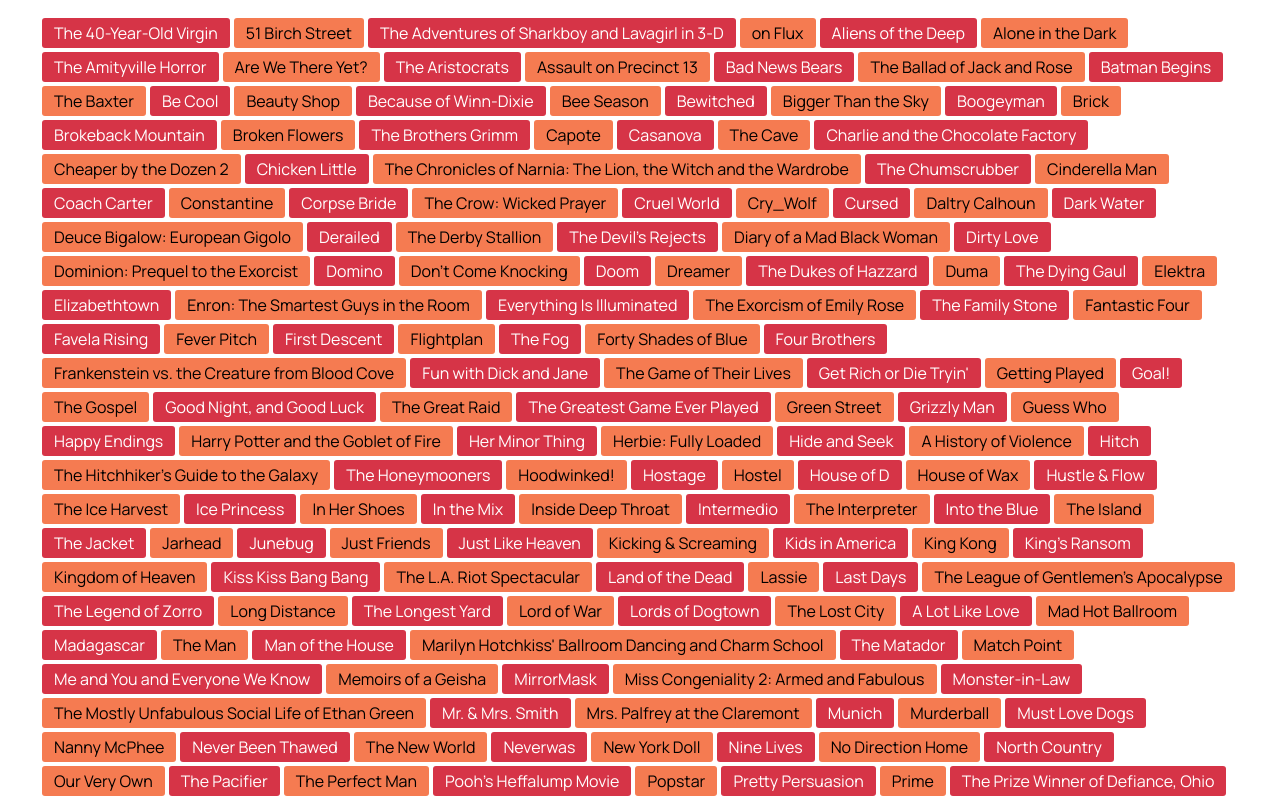
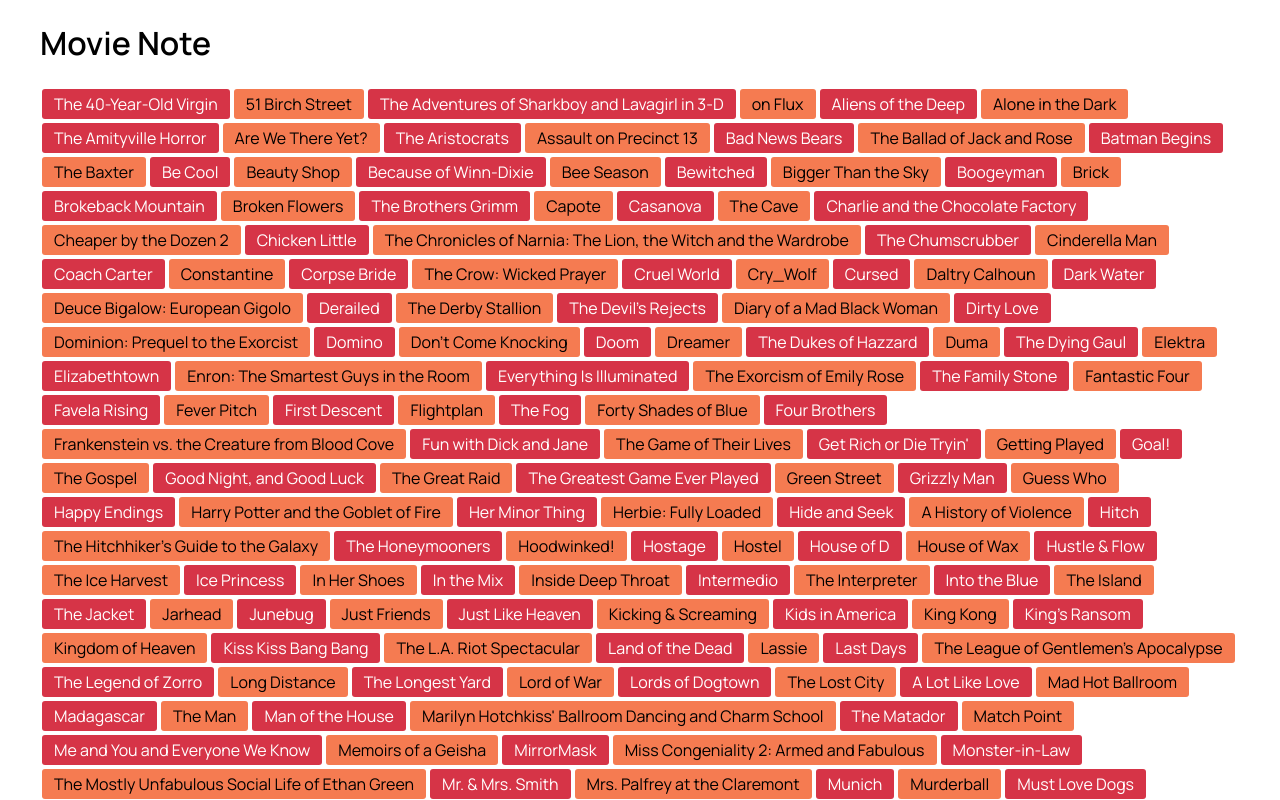
Before and after one commit to ajinkabeer/movienote, a React (Create React App) app: page / in a window 1280 px wide. Shown: the top 800 px of the page. Built offline with nearby package versions, Linux system fonts and the light colour scheme.

Commit message:
Add movie picker component

```diff
--- a/src/App.js
+++ b/src/App.js
@@ -1,16 +1,14 @@
 import React from "react";
+import { MoviePicker } from "./components/MoviePicker";
 import "./css/app.css";
 
 function App({ movies }) {
-  const movieList = movies.map((movie) => {
-    return (
-      <li className={movie.meter} key={movie.id}>
-        {movie.movie}
-      </li>
-    );
-  });
-
-  return <div className="main">{<ul>{movieList}</ul>}</div>;
+  return (
+    <div className="main">
+      <h1>Movie Note</h1>
+      <MoviePicker movies={movies} />
+    </div>
+  );
 }
 
 export default App;
--- /dev/null
+++ b/src/components/MoviePicker.js
@@ -0,0 +1,12 @@
+import React from "react";
+
+export function MoviePicker({ movies }) {
+  const movieList = movies.map((movie) => {
+    return (
+      <li className={movie.meter} key={movie.id}>
+        {movie.movie}
+      </li>
+    );
+  });
+  return <ul>{movieList}</ul>;
+}
```
